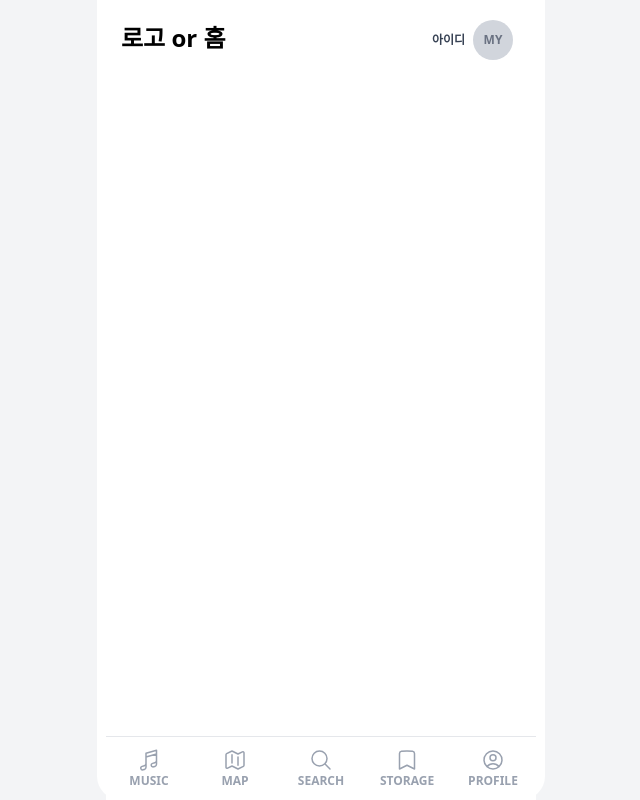
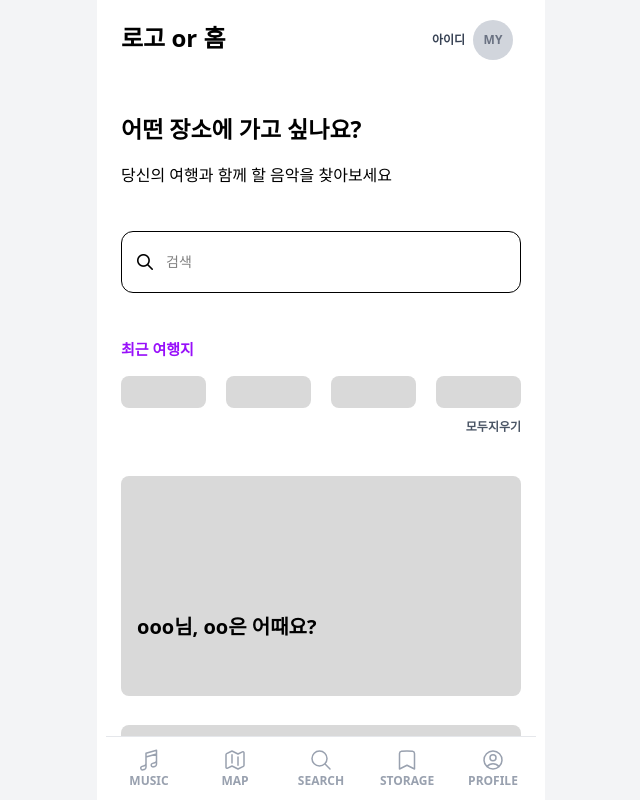
Before and after one commit to chaewoni925/MeloVoyage, a React (Vite) app in the folder FE/: page /SearchPlace in a window 1280 px wide. Shown: the top 800 px of the page, without its empty margins (319-959 px from the left). Built offline with nearby package versions, Linux system fonts and the light colour scheme.

Commit message:
"feat:6/22 - searchPlace.jsx - 검색 페이지 UI 개선 및 기능 추가"

```diff
--- a/FE/src/pages/search/searchPlace.jsx
+++ b/FE/src/pages/search/searchPlace.jsx
@@ -1,22 +1,88 @@
 // src/pages/search/searchplace.jsx
 
 import { useNavigate } from "react-router-dom";
+import { useState } from "react";
+
 import Footer from "../../components/Footer.jsx";
 import LoadingPage from '../loading/loading.jsx'
 import SearchBar from "../../components/SearchBar";
 import Header from "../../components/Header";
 import street from '../../assets/street.png';
 import wave from '../../assets/wave.png';
+import searchIcon from '../../assets/search.png';
+
 
 const SearchPlacePage = () => {
     const navigate = useNavigate();
+
+    const [searchQuery, setSearchQuery] = useState("");
+
     return (
         <div className="min-h-screen bg-gray-100 flex justify-center">
             <div className="bg-white p-6 rounded-b-3xl w-full max-w-md relative">
                 <Header />
 
+                {/* 상단 글 */}
+                <section className="flex flex-col  mt-[44px]">
+                    <h1 className="text-[23px] font-bold mb-4 "> 어떤 장소에 가고 싶나요?</h1>
+                    <p>당신의 여행과 함께 할 음악을 찾아보세요 </p>
+                </section>
+
+                <section className="flex flex-col items-center mt-11">
+                    {/* 검색창 */}
+                    <div className="w-full relative flex items-center">
+                        <img
+                            src={searchIcon}
+                            alt="search"
+                            className="absolute left-4 w-4 h-4 object-contain pointer-events-none"
+                        />
+                        <input
+                            type="text"
+                            value={searchQuery}
+                            onChange={(e) => setSearchQuery(e.target.value)}
+                            placeholder="검색"
+                            className="w-full border border-black bg-white text-sm text-600 placeholder-400 rounded-xl pl-11 pr-10 py-5 focus:outline-none focus:ring-2 focus:ring-purple-400 transition-all"
+                        />
+                        {searchQuery && (
+                            <button
+                                onClick={() => setSearchQuery("")}
+                                className="absolute right-4 text-gray-400 hover:text-purple-600 text-xs font-bold bg-gray-200 rounded-full w-5 h-5 flex items-center justify-center transition-colors focus:outline-none cursor-pointer"
+                            >
+                                X
+                            </button>
+                        )}
+                    </div>
+                </section>
+
+                {/*최근 여행지*/}
+                <section>
+                    <h1 className="text-purple-600 text-[15px] font-bold mt-[45px] mb-4">
+                        최근 여행지 </h1>
+                    <div className="flex gap-5 overflow-x-auto snap-x snap-mandatory no-scrollbar ">
+                        <div className="cursor-pointer bg-[#D9D9D9] p-4 rounded-lg w-[90px] h-[10px] "></div>
+                        <div className="cursor-pointer bg-[#D9D9D9] p-4 rounded-lg w-[90px] h-[10px] "></div>
+                        <div className="cursor-pointer bg-[#D9D9D9] p-4 rounded-lg w-[90px] h-[10px] "></div>
+                        <div className="cursor-pointer bg-[#D9D9D9] p-4 rounded-lg w-[90px] h-[10px] "></div>
+                    </div>
+                    <div className="flex justify-end">
+                    <p className=" flex flex-col text-gray-600 text-[12px] font-bold mt-[10px] cursor-pointer">
+                        모두지우기
+                    </p>
+                    </div>
+                </section>
 
 
+                {/*추천 박스-회원정보랑 여행지 정보 연결해야함(아직 미연결)*/}
+                <section>
+                    <div className="flex flex-col mt-[40px] gap-6">
+                        <div className="cursor-pointer bg-[#D9D9D9] p-4 rounded-lg w-full h-[220px]  ">
+                            <h1 className="mt-[120px] text-[20px] font-bold">ooo님, oo은 어때요?</h1>
+                        </div>
+                        <div className="mt-[5px] cursor-pointer bg-[#D9D9D9] p-4 rounded-lg w-full h-[220px] ">
+                            <h1 className="mt-[120px] text-[20px] font-bold">ooo님, oo은 어때요?</h1>
+                        </div>
+                    </div>
+                </section>
 
                 <Footer />
             </div>
```
